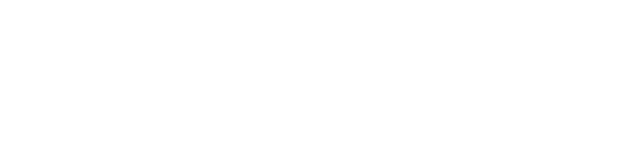
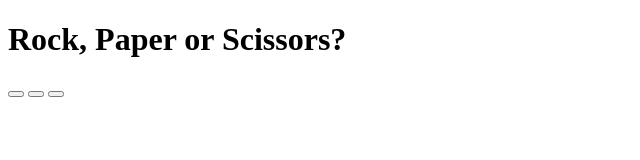
Before and after one commit to missopi/rock-paper-scissors, a plain HTML site: page index.html in a window 1280 px wide. Shown: the whole page, without its empty margins (0-640 px from the left). Drawn offline with Linux system fonts and the light colour scheme.

Commit message:
Add initial html for buttons and header

```diff
--- a/index.html
+++ b/index.html
@@ -9,5 +9,13 @@
 
     <body>
 
+        <h1 class="header">Rock, Paper or Scissors?</h1>
+
+        <div class="buttons">
+            <button class="rock"></button>
+            <button class="paper"></button>
+            <button class="scissors"></button>
+        </div>
+
     </body>
 </html>
```
